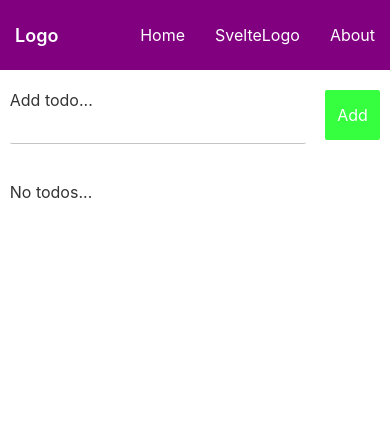
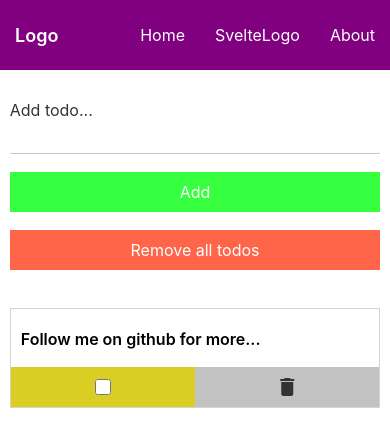
Before and after one commit to elyor-sh/svelte-app, a Svelte app: page / in a window 390 px wide. Shown: the top 446 px of the page. Built offline with nearby package versions, Linux system fonts and the light colour scheme.

Commit message:
#5 приложение почти закончено надо пофиксить роуты они не правильно работает

```diff
--- a/src/App.svelte
+++ b/src/App.svelte
@@ -10,9 +10,9 @@
 <Router {url}>
   <NavBar />
   <div class="container">
-    <Route exact path=""><HomePage /></Route>
-    <Route exact path="about"><AboutPage /></Route>
-    <Route exact path="info"><SvelteLogo /></Route>
+    <Route exact path="/"><HomePage /></Route>
+    <Route  path="about"><AboutPage /></Route>
+    <Route  path="info"><SvelteLogo /></Route>
   </div>
 </Router>
 
--- a/src/components/Todo.svelte
+++ b/src/components/Todo.svelte
@@ -2,18 +2,33 @@
   import TodoCard from "./TodoCard.svelte";
 
   let value = "";
- let todos = JSON.parse(window.localStorage.getItem('todos') || '[]');
+  let todos = JSON.parse(
+    window.localStorage.getItem("todos") ||
+      JSON.stringify([
+        { id: 0, name: "Follow me on github for more...", completed: false },
+      ])
+  );
 
   function submitHandler(e) {
     e.preventDefault();
+    if (!value.trim()) {
+      alert("Enter something...");
+      return;
+    }
     let todo = {
       id: Date.now(),
       name: value,
     };
     todos = [...todos, todo];
-    window.localStorage.setItem('todos', JSON.stringify(todos))
+    window.localStorage.setItem("todos", JSON.stringify(todos));
     value = "";
   }
+
+  const removeAllTodosHandler = (e) => {
+    e.preventDefault();
+    window.localStorage.clear();
+    todos = [];
+  };
 </script>
 
 <form class="row jcsb" on:submit={submitHandler}>
@@ -21,18 +36,21 @@
     <label for="todo">Add todo...</label>
     <input type="text" id="todo" bind:value />
   </div>
-  <button type="submit"> Add </button>
+  <button class="button" type="submit"> Add </button>
+  <button class="button remove" on:click={removeAllTodosHandler}>
+    Remove all todos
+  </button>
 </form>
 
 {#if todos.length < 1}
-    <p>No todos...</p>
+  <p>No todos...</p>
 {/if}
 
-<TodoCard bind:todos={todos}/>
+<TodoCard bind:todos />
 
 <style>
   form {
-    margin-bottom: 30px;
+    margin: 30px 0;
   }
 
   input {
@@ -43,7 +61,7 @@
   }
 
   .inputWrapper {
-    flex: 0 0 80%;
+    flex: 0 0 60%;
   }
 
   button {
@@ -56,5 +74,38 @@
     color: #fff;
     border: none;
     outline: none;
+    border-radius: 0;
+  }
+
+  .button.remove {
+    background: #ff6549;
+  }
+
+  @media (max-width: 1100px) {
+    .inputWrapper {
+      flex: 0 0 50%;
+    }
+    .button {
+      flex: 0 0 20%;
+    }
+  }
+  @media (max-width: 768px) {
+    .inputWrapper {
+      flex: 0 0 48%;
+    }
+    .button {
+      flex: 0 0 25%;
+    }
+  }
+  @media (max-width: 576px) {
+    form {
+      flex-direction: column;
+    }
+    .button {
+      padding: 10px 0px;
+      text-align: center;
+      display: inline-block;
+      margin-top: 10px;
+    }
   }
 </style>
--- a/src/components/TodoCard.svelte
+++ b/src/components/TodoCard.svelte
@@ -23,11 +23,9 @@
 </script>
 
 {#each todos as { name, id, completed }}
-<div class={`todoCardWrapper row jcsb aic`} key={id} transition:fade>
-    <strong class={`${completed && 'todoCompleted'}`}>
-        {name}
-    </strong>
-    <div class="row">
+<div class={`todoCardWrapper row jcsb aic ${completed && 'todoCompleted'}`} key={id} transition:fade>
+    <input type="text" value={name} class="todoName" disabled={true}/>
+    <div class="row wrapperIcons">
         <div class="checkbox">
             <input type="checkbox" on:change={e => checkedHandler(e, id)}>
         </div>
@@ -48,9 +46,39 @@
         width: 100%;
         padding: 15px 10px;
         margin-bottom: 15px;
+        transition: .3s;
+        position: relative;
     }
-    .todoCompleted {
-        text-decoration: line-through;
+    .todoCardWrapper::before {
+        content: "";
+        position: absolute;
+        top: 50%;
+        left: 5px;
+        width: 0;
+        height: 1px;
+        background: #a0a0a0;
+        pointer-events: none;
+        transition: .3s;
+    }
+    .todoCardWrapper input{
+        flex: 0 0 80%;
+        overflow: hidden;
+        white-space: nowrap;
+        text-overflow: ellipsis;
+        border: none;
+        outline: none;
+        background: #fff;
+        color: #000;
+        padding-top: 9.5px;
+        font-weight: 600;
+    }
+
+    .wrapperIcons {
+        flex:  0 0 20%;
+        justify-content: flex-end;
+    }
+    .todoCompleted::before {
+        width: calc(100% - 10px);
     }
     .icon {
         width: 40px;
@@ -77,5 +105,44 @@
         margin-bottom: 0;
         width: 16px;
         height: 16px;
+        cursor: pointer;
+        transition: .3s ease;
     }
+
+    @media (max-width: 576px) {
+        .todoCardWrapper {
+           flex-direction: column;
+           align-items: flex-start;
+           padding: 10px 0px 0px;
+        }
+
+        .todoCardWrapper::before {
+            top: 32%;
+        }
+
+        .wrapperIcons {
+            width: 100%;
+            justify-content: space-between;
+        }
+
+        .checkbox, .icon {
+            flex: 0 0 50%;
+            display: flex;
+            justify-content: center;
+        }
+
+        .checkbox {
+            background: #dacd23;
+        }
+        .icon {
+            background: #c2c2c2;
+            margin-left: 0;
+        }
+
+        .todoCardWrapper input.todoName {
+            padding: 10px;
+            width: 100%;
+
+        }
+  }
 </style>
```
